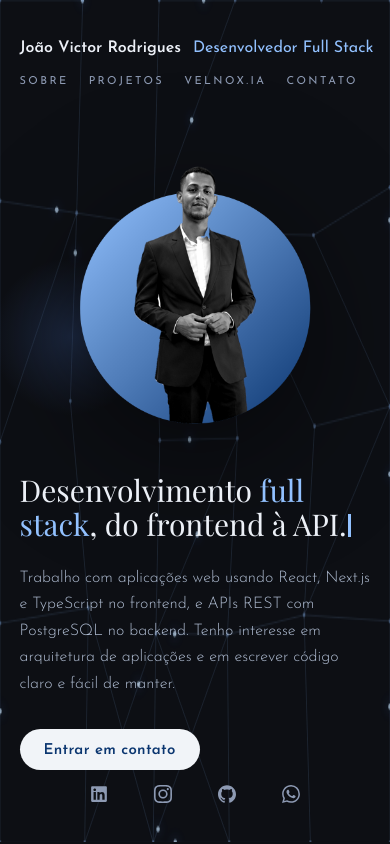
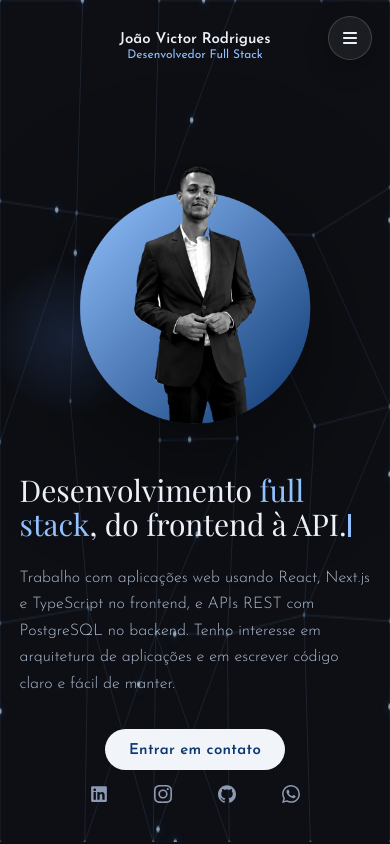
Before and after one commit to joaovictormaria/my-portifolio, a React (Vite) app: page / in a window 390 px wide. Shown: the top 844 px of the page. Built offline with nearby package versions, Linux system fonts and the light colour scheme; a web font is replaced by a local one.

Commit message:
Improve mobile hero navigation

```diff
--- a/src/components/HeroDark.jsx
+++ b/src/components/HeroDark.jsx
@@ -1,6 +1,7 @@
+import { useState } from 'react'
 import TypedTitle from './TypedTitle'
 import HeroNetwork from './HeroNetwork'
-import { FaLinkedin } from 'react-icons/fa6'
+import { FaBars, FaLinkedin, FaXmark } from 'react-icons/fa6'
 import { SiGithub, SiInstagram, SiWhatsapp } from 'react-icons/si'
 import { hero, site, navLinks, socialLinks, mailto, whatsappUrl } from '../data/content'
 
@@ -12,6 +13,7 @@ const socialIcons = {
 }
 
 export default function HeroDark() {
+  const [menuOpen, setMenuOpen] = useState(false)
   const socials = socialLinks.filter((l) => l.href)
 
   return (
@@ -42,7 +44,26 @@ export default function HeroDark() {
           </a>
         </div>
 
-        <nav className="herod__vnav">
+        <button
+          className="herod__menu-toggle"
+          type="button"
+          aria-label={menuOpen ? 'Fechar menu' : 'Abrir menu'}
+          aria-expanded={menuOpen}
+          aria-controls="hero-navigation"
+          onClick={() => setMenuOpen((open) => !open)}
+        >
+          {menuOpen ? <FaXmark aria-hidden="true" /> : <FaBars aria-hidden="true" />}
+        </button>
+
+        <nav
+          className={`herod__vnav${menuOpen ? ' is-open' : ''}`}
+          id="hero-navigation"
+          aria-label="Navegação principal"
+          onClick={() => setMenuOpen(false)}
+          onKeyDown={(event) => {
+            if (event.key === 'Escape') setMenuOpen(false)
+          }}
+        >
           {navLinks.map((l) => (
             <a href={l.href} key={l.label}>
               {l.label}
--- a/src/index.css
+++ b/src/index.css
@@ -1629,6 +1629,10 @@ html.has-reveal .reveal.is-visible {
   color: var(--sky-mid);
 }
 
+.herod__menu-toggle {
+  display: none;
+}
+
 /* ---------- Foto recortada sobre o círculo ---------- */
 
 .herod__stage {
@@ -1764,23 +1768,103 @@ html.has-reveal .reveal.is-visible {
     min-height: 0;
   }
 
+  .herod__brand {
+    top: 32px;
+    left: 50%;
+    transform: translateX(-50%);
+    flex-direction: column;
+    align-items: center;
+    gap: 2px;
+    max-width: calc(100% - 112px);
+    white-space: nowrap;
+    text-align: center;
+  }
+
+  .herod__name {
+    font-size: 15px;
+  }
+
+  .herod__role {
+    font-size: 12px;
+  }
+
+  .herod__menu-toggle {
+    position: fixed;
+    z-index: 1000;
+    top: 16px;
+    right: 18px;
+    display: grid;
+    width: 44px;
+    height: 44px;
+    place-items: center;
+    color: #ecf0f7;
+    background: rgba(255, 255, 255, 0.06);
+    border: 1px solid rgba(215, 222, 234, 0.2);
+    border-radius: 50%;
+    font-size: 16px;
+    cursor: pointer;
+    box-shadow: 0 8px 24px rgba(0, 0, 0, 0.28);
+    backdrop-filter: blur(10px);
+  }
+
   .herod__art {
     max-width: min(74vw, 340px);
   }
 
   .herod__vnav {
-    position: absolute;
-    top: 76px;
-    right: auto;
-    left: var(--gutter);
-    transform: none;
+    position: fixed;
+    z-index: 999;
+    top: 70px;
+    right: 18px;
+    left: auto;
+    width: min(280px, calc(100vw - 36px));
+    flex-direction: column;
+    gap: 0;
+    padding: 8px 14px;
+    background: rgba(17, 23, 34, 0.97);
+    border: 1px solid rgba(215, 222, 234, 0.16);
+    border-radius: 6px;
+    opacity: 0;
+    visibility: hidden;
+    pointer-events: none;
+    transform: translateY(-8px);
+    transform-origin: top center;
     writing-mode: horizontal-tb;
-    gap: 20px;
-    font-size: 11px;
+    font-size: 12px;
+    transition: opacity 0.25s var(--ease), transform 0.25s var(--ease),
+      visibility 0.25s;
+  }
+
+  .herod__vnav.is-open {
+    opacity: 1;
+    visibility: visible;
+    pointer-events: auto;
+    transform: translateY(0);
+  }
+
+  .herod__vnav a {
+    padding: 12px 2px;
+    border-bottom: 1px solid rgba(215, 222, 234, 0.1);
+  }
+
+  .herod__vnav a:last-child {
+    border-bottom: 0;
+  }
+
+  .herod__copy .btn {
+    display: flex;
+    width: fit-content;
+    margin-inline: auto;
   }
 
   .herod__social {
     bottom: 28px;
+  }
+}
+
+@media (prefers-reduced-motion: reduce) {
+  .herod__vnav {
+    transition: none;
   }
 }
 
```
